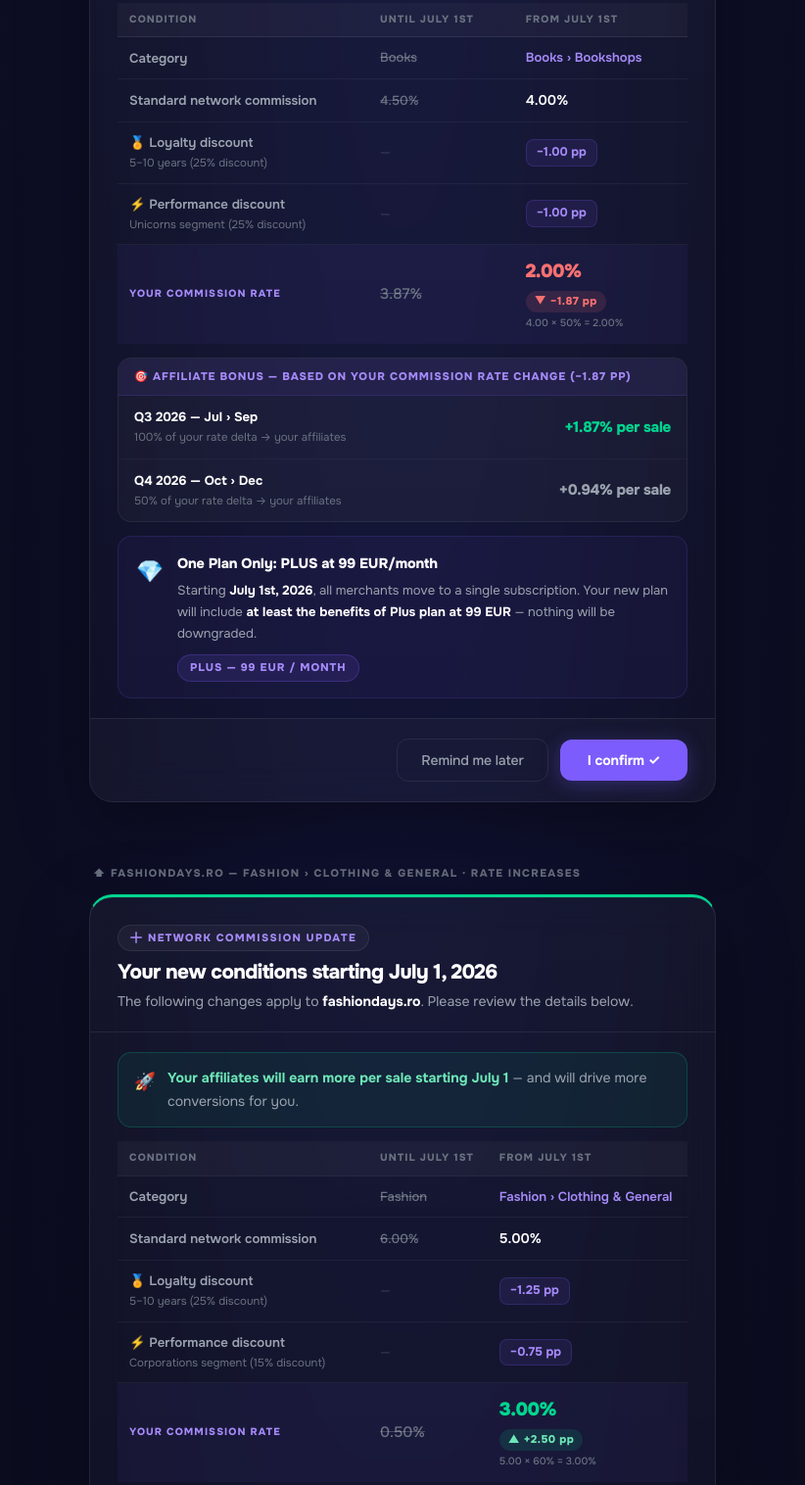
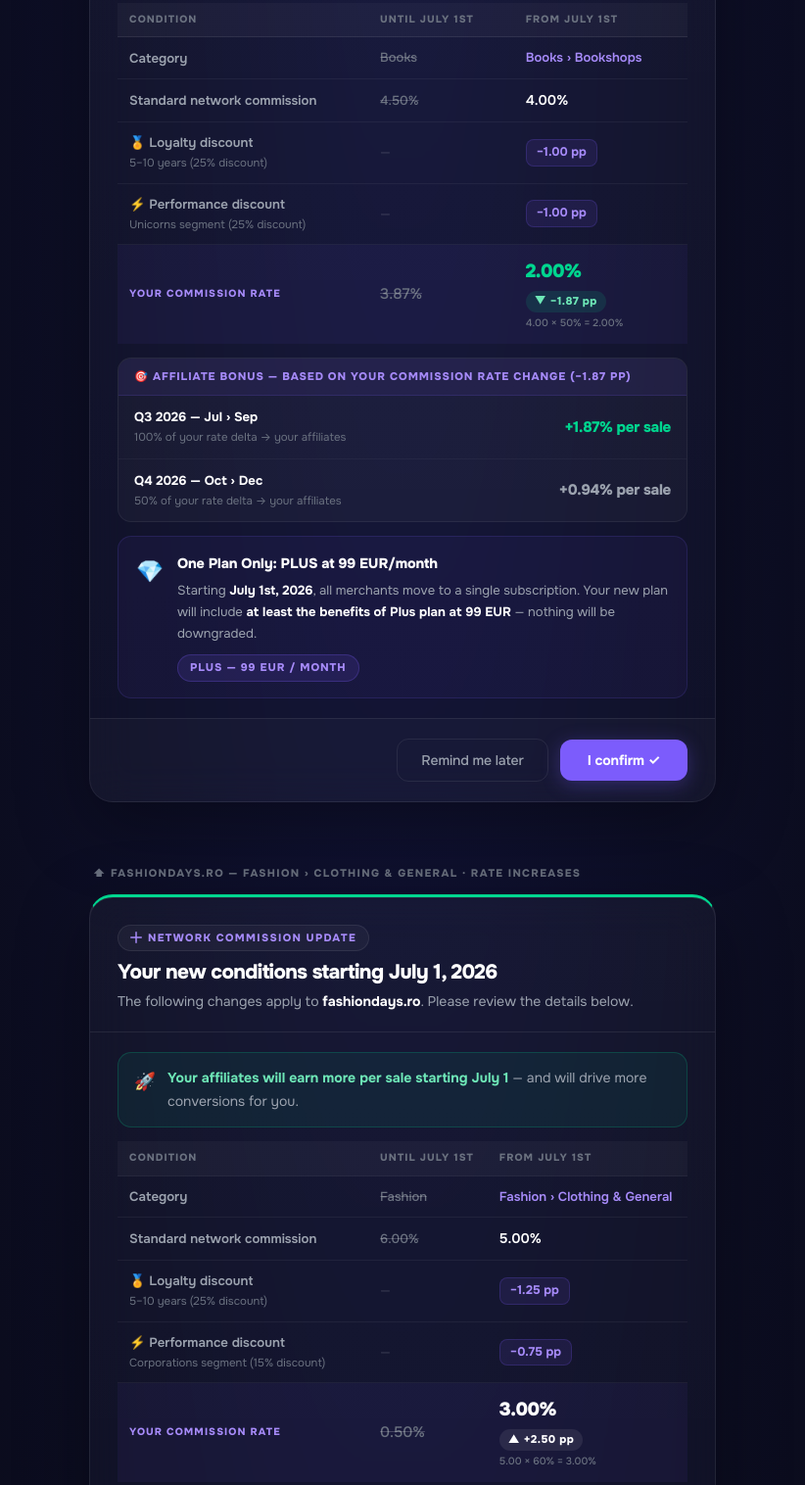
Before and after one commit to TiberiuA/share, a plain HTML site: page nc-popup-mockup-v5-real-data.html in a window 1280 px wide. Shown: the part 427-1943 px from the top of the page at 98% size, without its empty margins (229-1051 px from the left). Drawn offline with Linux system fonts and the light colour scheme.

Commit message:
fix: increases=white, decreases=green on result row

```diff
--- a/nc-popup-mockup-v5-real-data.html
+++ b/nc-popup-mockup-v5-real-data.html
@@ -261,8 +261,8 @@ body {
   letter-spacing: -0.03em;
   display: block;
 }
-.result-val.down  { color: var(--red-down); }
-.result-val.up    { color: var(--accent-green); }
+.result-val.down  { color: var(--accent-green); }
+.result-val.up    { color: var(--text-primary); }
 .result-val.same  { color: var(--accent-purple-lt); }
 
 .change-pill {
@@ -276,8 +276,8 @@ body {
   letter-spacing: 0.04em;
   margin-top: 4px;
 }
-.change-pill.down  { background: rgba(248,113,113,0.12); color: var(--red-down); }
-.change-pill.up    { background: rgba(0,214,143,0.12);   color: var(--accent-green-lt); }
+.change-pill.down  { background: rgba(0,214,143,0.12);   color: var(--accent-green-lt); }
+.change-pill.up    { background: rgba(255,255,255,0.08);  color: var(--text-primary); }
 .change-pill.same  { background: rgba(124,92,252,0.12);  color: var(--accent-purple-lt); }
 
 .verify-note {
```
